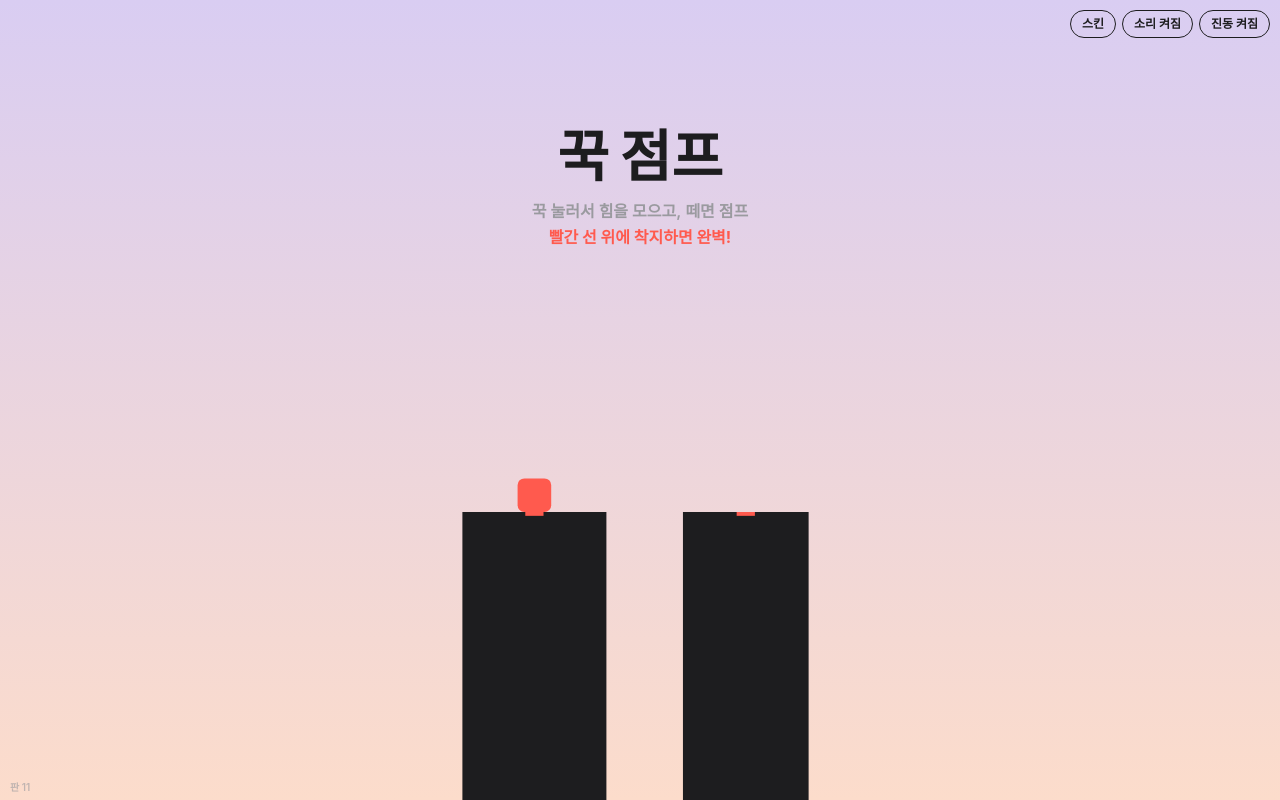
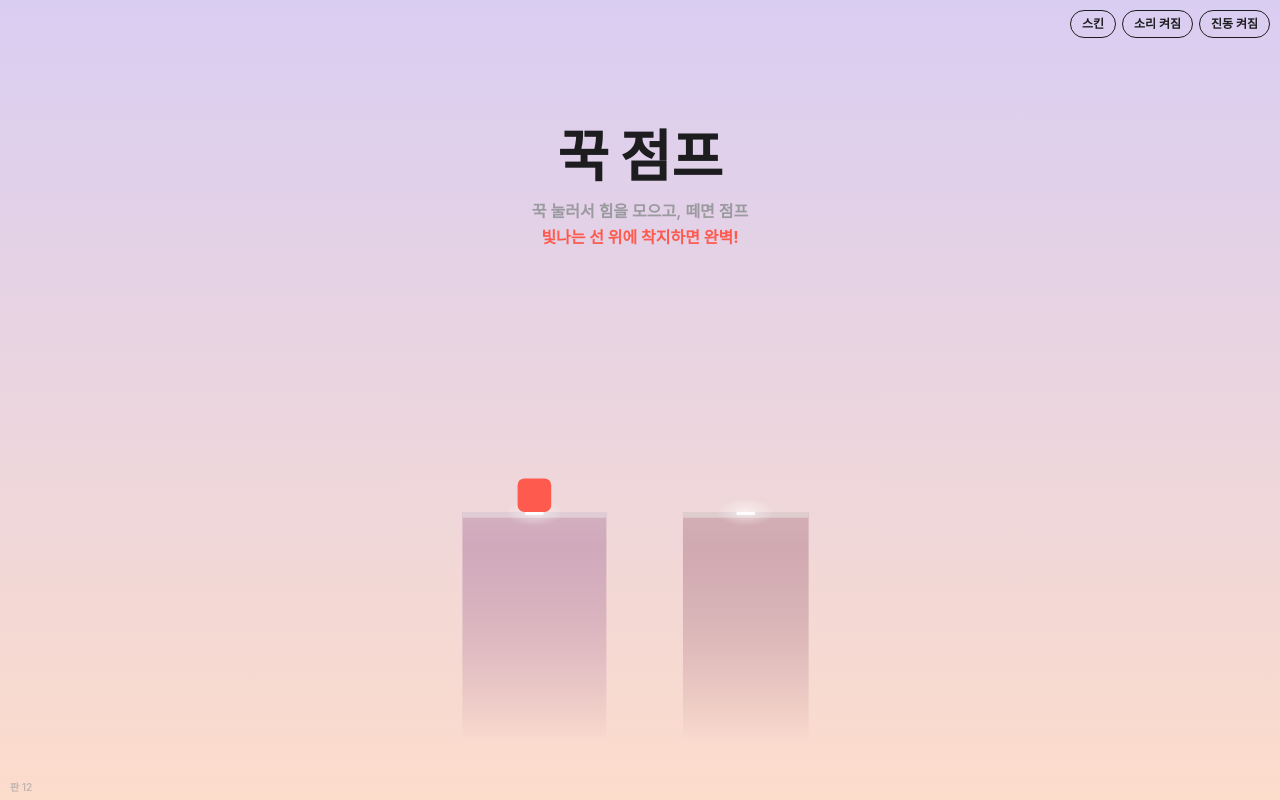
Before and after one commit to sehyun558-spec/kkuk-jump, a plain HTML site: page index.html in a window 1280 px wide. Drawn offline with Linux system fonts and the light colour scheme.

Commit message:
새 그래픽 2단계: 파스텔 기둥 + 안개 + 빛나는 흰 기준선 (판 12)
- 기둥 색은 하늘에서 뽑은 파스텔, 기둥마다 색이 조금씩 흘러감
- 윗면 밝은 띠, 아래로 살짝 어두워지며 안개 속으로 사라짐
- 빨간 기준선 → 은은하게 번지는 흰 선, 첫 화면 안내 문구도 맞춤
- 숫자는 settings.js의 pillarLook에

Co-Authored-By: Claude Opus 5.5 <noreply@anthropic.com>
Claude-Session: https://claude.ai/code/session_01DEKoMarJvHHSvmBwxqDyKW

```diff
--- a/game.js
+++ b/game.js
@@ -596,17 +596,62 @@ function text(t, x, y, size, col, weight = 800, alpha = 1){
   ctx.textAlign = 'center'; ctx.textBaseline = 'middle';
   ctx.fillText(t, x, y); ctx.globalAlpha = 1;
 }
+// ---------- 기둥 ----------
+// 색: 지금 하늘 색에서 뽑은 파스텔색 (하늘보다 한 톤 진하게). 기둥마다 색이 조금씩 흘러감
+// 입체감: 테두리 없이 윗면 밝은 띠 + 몸통은 아래로 살짝 어두워짐. 아래쪽은 안개 속으로 사라짐
+const PL = SET.pillarLook;
+let pillarSeq = 0; // 기둥마다 붙는 번호 (색이 흘러가는 순서)
+// 색 바꾸기 도우미: [빨,초,파] ↔ [색상(0~360), 진하기(0~1), 밝기(0~1)]
+function rgbToHsl([r, g, b]){
+  r /= 255; g /= 255; b /= 255;
+  const mx = Math.max(r, g, b), mn = Math.min(r, g, b), l = (mx + mn) / 2;
+  if (mx === mn) return [0, 0, l];
+  const d = mx - mn, s = l > 0.5 ? d / (2 - mx - mn) : d / (mx + mn);
+  let h = mx === r ? (g - b) / d + (g < b ? 6 : 0) : mx === g ? (b - r) / d + 2 : (r - g) / d + 4;
+  return [h * 60, s, l];
+}
+function hsl(h, s, l, a = 1){
+  h = ((h % 360) + 360) % 360;
+  s = Math.max(0, Math.min(1, s)); l = Math.max(0, Math.min(1, l));
+  return 'hsla(' + h.toFixed(1) + ',' + (s * 100).toFixed(1) + '%,' + (l * 100).toFixed(1) + '%,' + a + ')';
+}
 function drawPillars(dip){
+  const mid = [0, 1, 2].map(i => (skyTop[i] + skyBot[i]) / 2);
+  const [bh, bs, bl] = rgbToHsl(mid);
+  // 밝은 화면: 하늘보다 진하게 / 다크 모드: 하늘보다 밝게 (차분한 색)
+  const baseL = darkMode ? bl + PL.darkLift : bl - PL.darker;
+  const baseS = bs + PL.saturate;
+  const fogTop = GY + (H - GY) * PL.fogStart, fogBot = GY + (H - GY) * PL.fogEnd;
   pillars.forEach((p, i) => {
+    if (p.id === undefined) p.id = pillarSeq++;
     const sx = toX(p.x), w = p.w * S;
     if (sx > W + 50 || sx + w < -50) return;
     const d = i === cur ? dip : 0; // 서 있는 발판만 눌림
-    ctx.fillStyle = C.ink;
-    ctx.fillRect(sx, GY + d, w, H - GY + 20);
-    if (i > cur || state === 'ready'){ // 빨간 선
-      const lw = JD.perfectLine * S;
-      ctx.fillStyle = C.accent;
-      ctx.fillRect(sx + w / 2 - lw / 2, GY + d, lw, Math.max(3, S * 0.008));
+    const h = bh + Math.sin(p.id * PL.hueStep) * PL.hueRange; // 기둥마다 색이 조금씩 흘러감
+    const top = GY + d;
+    // 몸통: 위는 기둥 색 → 아래로 살짝 어두워지면서 안개 속으로 투명해짐
+    const g = ctx.createLinearGradient(0, top, 0, fogBot);
+    const fogK = Math.max(0, Math.min(1, (fogTop - top) / Math.max(1, fogBot - top)));
+    g.addColorStop(0, hsl(h, baseS, baseL));
+    g.addColorStop(fogK, hsl(h, baseS, baseL - PL.shade * fogK, 1));
+    g.addColorStop(1, hsl(h, baseS, baseL - PL.shade, 0));
+    ctx.fillStyle = g;
+    ctx.fillRect(sx, top, w, fogBot - top);
+    // 윗면: 얇고 밝은 띠
+    ctx.fillStyle = hsl(h, baseS * 0.8, baseL + PL.topLight);
+    ctx.fillRect(sx, top, w, Math.max(2, S * PL.topBand));
+    // "완벽!" 기준선: 은은하게 빛나는 흰 선 (살짝 번지는 빛 + 가운데 선)
+    if (i > cur || state === 'ready'){
+      const lw = JD.perfectLine * S, cx = sx + w / 2, lh = Math.max(2, S * 0.006);
+      const gw = lw * 1.6, gh = Math.max(6, S * 0.03);
+      const glow = ctx.createRadialGradient(cx, top, 0, cx, top, gw);
+      glow.addColorStop(0, 'rgba(255,255,255,' + PL.lineGlow + ')');
+      glow.addColorStop(1, 'rgba(255,255,255,0)');
+      ctx.save(); ctx.translate(cx, top); ctx.scale(1, gh / gw); ctx.translate(-cx, -top);
+      ctx.fillStyle = glow; ctx.beginPath(); ctx.arc(cx, top, gw, 0, Math.PI * 2); ctx.fill();
+      ctx.restore();
+      ctx.fillStyle = 'rgba(255,255,255,0.95)';
+      ctx.fillRect(cx - lw / 2, top, lw, lh);
     }
   });
 }
@@ -702,7 +747,7 @@ function draw(){
   if (state === 'ready'){
     text('꾹 점프', W / 2, H * 0.2, Math.min(S * 0.15, 56), C.ink, 900);
     text('꾹 눌러서 힘을 모으고, 떼면 점프', W / 2, H * 0.2 + 52, 16, C.sub, 600);
-    text('빨간 선 위에 착지하면 완벽!', W / 2, H * 0.2 + 78, 16, C.accent, 700);
+    text('빛나는 선 위에 착지하면 완벽!', W / 2, H * 0.2 + 78, 16, C.accent, 700);
     if (best) text('최고 기록 ' + best, W / 2, H * 0.2 + 112, 14, C.sub, 600);
   }
 
--- a/index.html
+++ b/index.html
@@ -10,7 +10,7 @@
   //    이 숫자 하나로 모든 파일에 꼬리표가 붙어서, 폰이 옛 파일을 쓰지 않습니다.
   //    화면 왼쪽 아래 "판 ○" 숫자가 이것과 같으면 새 파일이 잘 온 것입니다.
   // =====================================================================
-  var VERSION = 11;
+  var VERSION = 12;
   document.write('<link rel="stylesheet" href="style.css?v=' + VERSION + '">');
 </script>
 </head>
--- a/settings.js
+++ b/settings.js
@@ -195,6 +195,21 @@ const SETTINGS = {
     ],
   },
 
+  // ---------- 기둥 모양 ----------
+  pillarLook: {
+    darker: 0.12,     // 밝은 화면: 기둥이 하늘보다 얼마나 진한가 (0~1). 크게 하면 → 더 진해서 잘 구분됨
+    darkLift: 0.2,    // 다크 모드: 기둥이 하늘보다 얼마나 밝은가. 크게 하면 → 더 밝음
+    saturate: -0.06,  // 하늘보다 색을 얼마나 더 또렷하게. 크게 하면 → 색이 진해짐 (너무 크면 쨍함)
+    hueRange: 22,     // 기둥마다 색이 흘러가는 폭 (0~180). 크게 하면 → 기둥끼리 색 차이가 커짐. 0이면 → 모두 같은 색
+    hueStep: 0.9,     // 옆 기둥으로 갈 때 색이 바뀌는 빠르기. 크게 하면 → 이웃끼리 색 차이가 커짐
+    topBand: 0.012,   // 윗면 밝은 띠 두께 (기준 크기 단위)
+    topLight: 0.08,   // 윗면 띠가 몸통보다 얼마나 밝은가
+    shade: 0.1,       // 몸통이 아래로 갈수록 어두워지는 정도
+    fogStart: 0.12,   // 안개가 시작되는 높이 (기둥 윗면 ~ 화면 맨 아래 사이에서 몇 % 지점)
+    fogEnd: 0.8,      // 기둥이 완전히 사라지는 높이. 작게 하면 → 더 일찍 안개 속으로 사라짐
+    lineGlow: 0.55,   // "완벽!" 기준선 흰 빛 번짐 진하기 (0~1)
+  },
+
   // ---------- 새 스킨 획득: 게임 중 짧은 신호 ----------
   unlockFx: {
     flashTime: 0.5,      // 화면 테두리가 반짝였다 사라지는 시간 (초)
```
